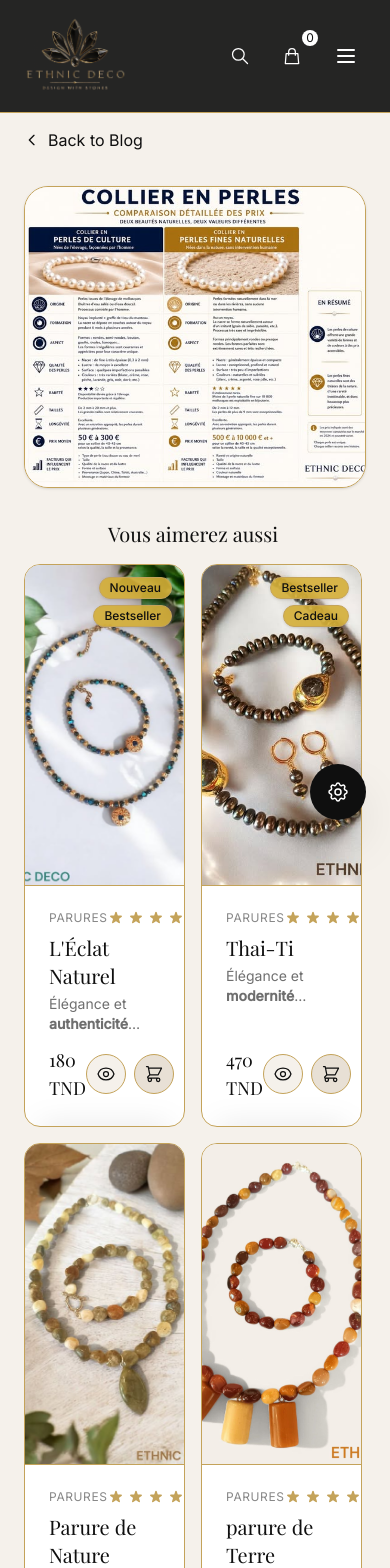
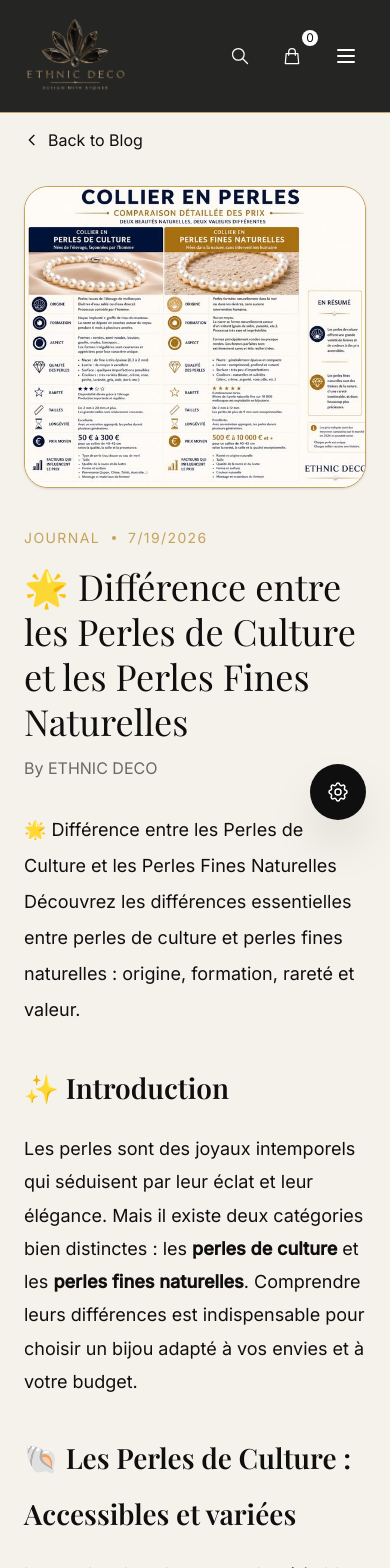
Before and after one commit to mahdi157289/Ethnic, a React (Vite) app: page /blog/1784421423948 in a window 390 px wide. Shown: the top 1568 px of the page. Built offline with nearby package versions, Linux system fonts and the light colour scheme.

Commit message:
fix: blog detail mobile order - image, article, then products (desktop layout preserved)

```diff
--- a/src/pages/BlogPostPage.tsx
+++ b/src/pages/BlogPostPage.tsx
@@ -17,7 +17,6 @@ export function BlogPostPage() {
   // scroll container) so it can never extend past the blog's end line,
   // while cards are never sliced in half.
   const articleRef = useRef<HTMLDivElement>(null);
-  const leftColRef = useRef<HTMLDivElement>(null);
   const productScrollRef = useRef<HTMLDivElement>(null);
   const [showFade, setShowFade] = useState(false);
   useEffect(() => {
@@ -104,16 +103,11 @@ export function BlogPostPage() {
           </Link>
         </div>
 
-        {/* Two-column: image left, content right.
-            The left column is bounded (via JS) to the article's height,
-            so the product strip can never cross the blog's end line. */}
-        <div className="max-w-6xl mx-auto grid grid-cols-1 lg:grid-cols-2 gap-10 lg:gap-16 lg:items-start pb-10 lg:border-b lg:border-[var(--gold)]/30">
-          {/* Image — left (sticky), bounded to the article height */}
-          <div
-            ref={leftColRef}
-            className="lg:sticky lg:top-28 space-y-8"
-            style={{ transition: 'max-height 0.2s ease' }}
-          >
+        {/* Grid: on mobile stacks in DOM order (image → article → products);
+            on desktop, image-left (sticky) / content-right, products under image. */}
+        <div className="max-w-6xl mx-auto grid grid-cols-1 lg:grid-cols-2 gap-10 lg:gap-16 pb-10 lg:border-b lg:border-[var(--gold)]/30">
+          {/* Image — block 1 (top on mobile, top-left + sticky on desktop) */}
+          <div className="lg:sticky lg:top-28 lg:col-start-1 lg:row-start-1 self-start">
             <div className="rounded-3xl overflow-hidden shadow-sm border border-[var(--gold)]">
               <img
                 src={blogPost.image}
@@ -121,8 +115,37 @@ export function BlogPostPage() {
                 className="w-full h-[300px] md:h-[440px] lg:h-[560px] object-cover"
               />
             </div>
+          </div>
 
-            {/* Product recommendations — scroll within the inner bounded area */}
+          {/* Content — block 2 (article; top-right on desktop) */}
+          <div ref={articleRef} className="lg:col-start-2 lg:row-start-1">
+            <div className="flex items-center gap-3 text-sm uppercase tracking-widest text-[var(--gold)] mb-4">
+              <span>Journal</span>
+              <span className="w-1 h-1 rounded-full bg-[var(--gold)]" />
+              <span>{blogPost.createdAt}</span>
+            </div>
+            <h1 className="font-display text-4xl md:text-5xl lg:text-6xl text-[var(--charcoal)] leading-tight mb-3">
+              {blogPost.title}
+            </h1>
+            <p className="text-[var(--charcoal)]/60 mb-8">By {blogPost.author}</p>
+
+            <div
+              className="prose-blog text-[var(--charcoal)]/85 leading-loose text-lg md:text-xl"
+              dangerouslySetInnerHTML={{ __html: DOMPurify.sanitize(blogPost.content) }}
+            />
+
+            <div className="mt-14 pt-8 border-t border-[var(--gold)]/40">
+              <Link
+                to="/blog"
+                className="forma-btn-outline cursor-pointer"
+              >
+                Voir tous les articles
+              </Link>
+            </div>
+          </div>
+
+          {/* Product recommendations — block 3 (after article on mobile, under image on desktop) */}
+          <div className="lg:col-start-1 lg:row-start-2 lg:mt-8">
             {products.length > 0 && (
               <div className="relative">
                 <div
@@ -153,33 +176,6 @@ export function BlogPostPage() {
               </Link>
             </div>
           </div>
-
-          {/* Content — right (its height bounds the left column) */}
-          <div ref={articleRef}>
-            <div className="flex items-center gap-3 text-sm uppercase tracking-widest text-[var(--gold)] mb-4">
-              <span>Journal</span>
-              <span className="w-1 h-1 rounded-full bg-[var(--gold)]" />
-              <span>{blogPost.createdAt}</span>
-            </div>
-            <h1 className="font-display text-4xl md:text-5xl lg:text-6xl text-[var(--charcoal)] leading-tight mb-3">
-              {blogPost.title}
-            </h1>
-            <p className="text-[var(--charcoal)]/60 mb-8">By {blogPost.author}</p>
-
-            <div
-              className="prose-blog text-[var(--charcoal)]/85 leading-loose text-lg md:text-xl"
-              dangerouslySetInnerHTML={{ __html: DOMPurify.sanitize(blogPost.content) }}
-            />
-
-            <div className="mt-14 pt-8 border-t border-[var(--gold)]/40">
-              <Link
-                to="/blog"
-                className="forma-btn-outline cursor-pointer"
-              >
-                Voir tous les articles
-              </Link>
-            </div>
-          </div>
         </div>
       </article>
       <Footer />
```
